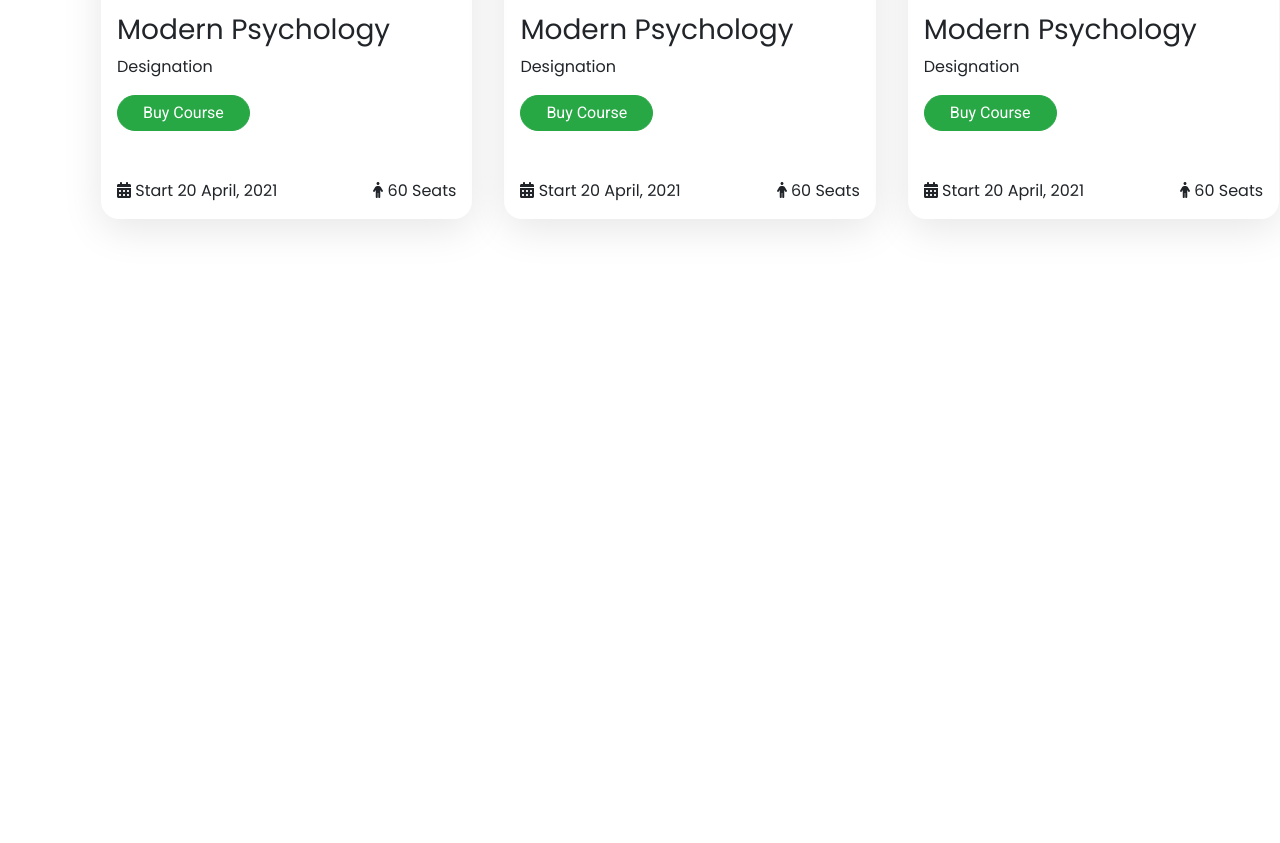
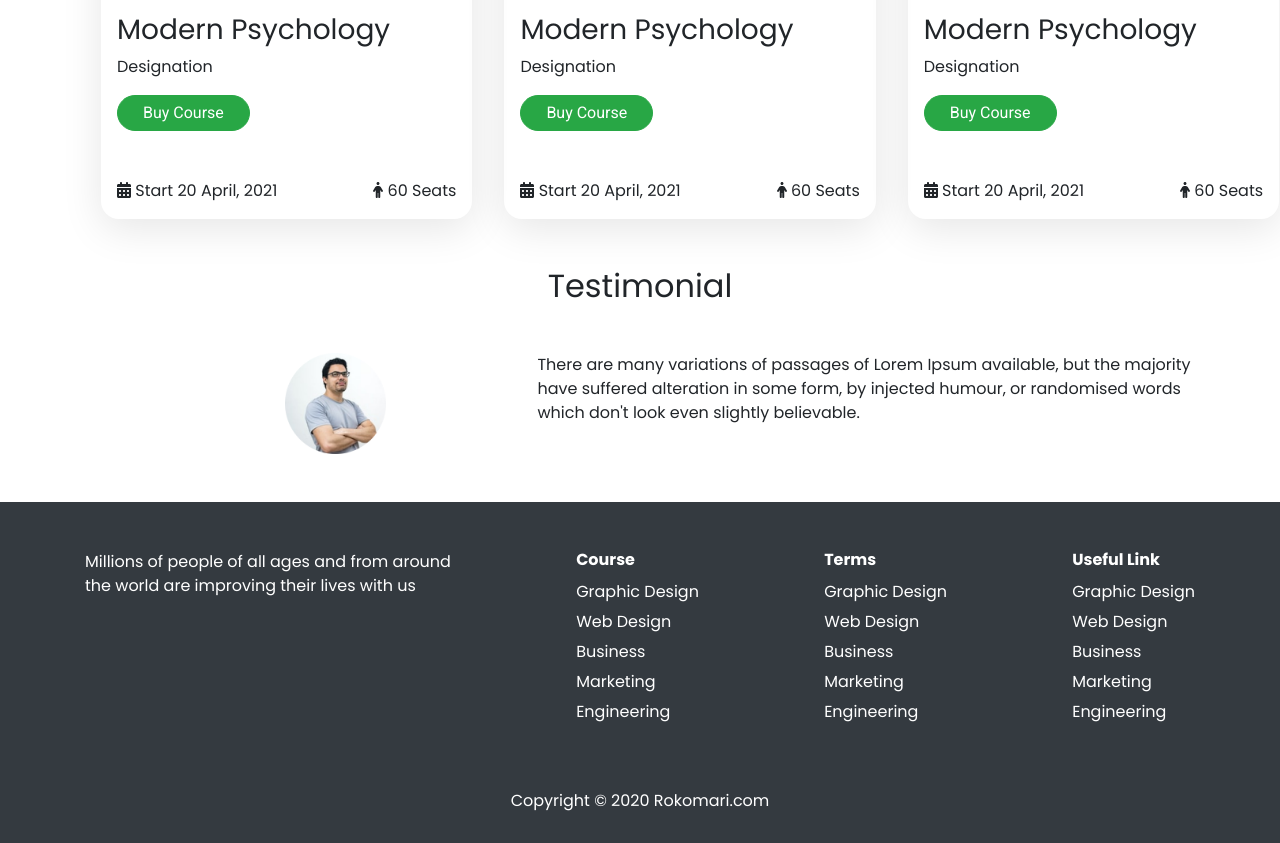
Before and after one commit to SuvraDebPaul/Practice-WebSite-1, a plain HTML site: page index.html in a window 1280 px wide. Shown: the part 1258-2101 px from the top of the page. Before the commit the page ends 1525 px from the top, so only its background shows below. Drawn offline with nearby package versions, Linux system fonts and the light colour scheme.

Commit message:
All Section Complete Need Finetune

```diff
--- a/index.html
+++ b/index.html
@@ -116,7 +116,7 @@
           <h2>Online Courses</h2>
         </div>
         <div
-          class="course-details-container d-flex justify-content-around mb-5"
+          class="course-details-container d-flex justify-content-between mb-5"
         >
           <div class="single-course-details p-3 mx-3 text-left">
             <div class="image mb-3">
@@ -143,7 +143,7 @@
           </div>
           <div class="single-course-details p-3 mx-3 text-left">
             <div class="image mb-3">
-              <img class="img-fluid" src="image/Morder pyschology.png" alt="" />
+              <img class="img-fluid" src="image/Morder pychons.png" alt="" />
             </div>
             <div class="course-title">
               <h3>Modern Psychology</h3>
@@ -166,7 +166,7 @@
           </div>
           <div class="single-course-details p-3 mx-3 text-left">
             <div class="image mb-3">
-              <img class="img-fluid" src="image/Morder pyschology.png" alt="" />
+              <img class="img-fluid" src="image/Morder psyc.png" alt="" />
             </div>
             <div class="course-title">
               <h3>Modern Psychology</h3>
@@ -190,8 +190,80 @@
         </div>
       </div>
     </section>
+    <!-- Extended Header & Online Section End -->
+    <!-- Testimonial Section Start -->
+    <section class="testimonial-container my-5">
+      <div class="testimonial-heading text-center my-5">
+        <h2>Testimonial</h2>
+      </div>
+      <div class="container testimonial d-flex mt-5">
+        <div class="image ml-5 text-center">
+          <img class="img-fluid w-25" src="image/Man.png" alt="" />
+        </div>
+        <div class="testimonial-text w-75">
+          <p>
+            There are many variations of passages of Lorem Ipsum available, but
+            the majority have suffered alteration in some form, by injected
+            humour, or randomised words which don't look even slightly
+            believable.
+          </p>
+        </div>
+      </div>
+    </section>
+    <!-- Testimonial Section End -->
 
-    <!-- Extended Header & Online Section End -->
+    <!-- Footer Section Start -->
+
+    <section
+      class="footer-container container-fluid bg-dark text-white pt-5 pb-4"
+    >
+      <div class="footer-wrap container d-flex justify-content-between">
+        <div class="footer-section-left">
+          <p>
+            Millions of people of all ages and from around <br />
+            the world are improving their lives with us
+          </p>
+        </div>
+        <div class="footer-section">
+          <h6>Course</h6>
+          <ul>
+            <li><a href="#">Graphic Design</a></li>
+            <li><a href="#">Web Design</a></li>
+            <li><a href="#">Business</a></li>
+            <li><a href="#">Marketing</a></li>
+            <li><a href="#">Engineering</a></li>
+          </ul>
+        </div>
+        <div class="footer-section">
+          <h6>Terms</h6>
+          <ul>
+            <li><a href="#">Graphic Design</a></li>
+            <li><a href="#">Web Design</a></li>
+            <li><a href="#">Business</a></li>
+            <li><a href="#">Marketing</a></li>
+            <li><a href="#">Engineering</a></li>
+          </ul>
+        </div>
+        <div class="footer-section">
+          <h6>Useful Link</h6>
+          <ul>
+            <li><a href="#">Graphic Design</a></li>
+            <li><a href="#">Web Design</a></li>
+            <li><a href="#">Business</a></li>
+            <li><a href="#">Marketing</a></li>
+            <li><a href="#">Engineering</a></li>
+          </ul>
+        </div>
+      </div>
+      <!--Copy Right Section Start -->
+      <div class="copy-right text-center pt-5">
+        <h6>Copyright © 2020 Rokomari.com</h6>
+      </div>
+
+      <!-- Copy Right Section End -->
+    </section>
+
+    <!--  Footer Section End -->
 
     <script src="https://cdnjs.cloudflare.com/ajax/libs/jquery/3.6.3/jquery.min.js"></script>
     <script src="https://cdn.jsdelivr.net/npm/bootstrap@4.6.2/dist/js/bootstrap.bundle.min.js"></script>
--- a/style.css
+++ b/style.css
@@ -12,6 +12,7 @@ button {
   line-height: 24px;
   font-family: "Roboto";
 }
+
 /* Header Section ==> */
 .header {
   background-color: #f0fff0;
@@ -94,5 +95,19 @@ button {
   max-width: 340px;
   max-height: 240px;
 }
+/*  Online Course */
 
-/*  Online Course */
+/* Footer Section */
+
+.footer-section ul li a {
+  text-decoration: none;
+  color: white;
+  line-height: 30px;
+}
+.footer-section ul li {
+  list-style: none;
+}
+.footer-section h6 {
+  margin-left: 40px;
+  font-weight: bold;
+}
```
